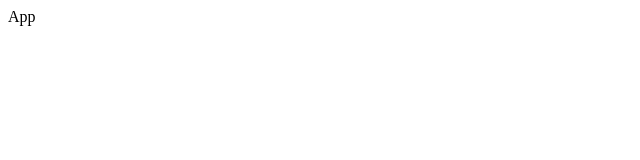
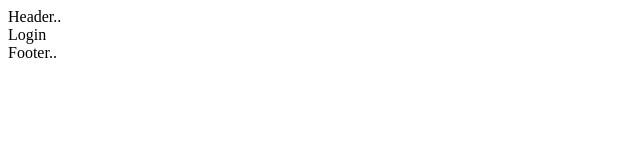
Before and after one commit to su991215/0721susu, a Vue app: page /#/login in a window 1280 px wide. Shown: the top 160 px of the page, without its empty margins (0-640 px from the left). Built offline with nearby package versions, Linux system fonts and the light colour scheme.

Commit message:
添加组件与路由

```diff
--- a/package.json
+++ b/package.json
@@ -9,7 +9,8 @@
   },
   "dependencies": {
     "core-js": "^3.6.5",
-    "vue": "^2.6.11"
+    "vue": "^2.6.11",
+    "vue-router": "^3.4.9"
   },
   "devDependencies": {
     "@vue/cli-plugin-babel": "~4.5.0",
--- a/src/App.vue
+++ b/src/App.vue
@@ -1,10 +1,21 @@
 <template>
-  <div>App</div>
+  <div>
+    <Header />
+    <router-view></router-view>
+    <Footer />
+  </div>
 </template>
 
 <script>
+import Header from "./components/Header";
+import Footer from "./components/Footer";
+
 export default {
   name: "App",
+  components: {
+    Header,
+    Footer,
+  },
 };
 </script>
 
--- /dev/null
+++ b/src/components/Footer/index.vue
@@ -0,0 +1,12 @@
+<template>
+  <div>Footer..</div>
+</template>
+
+<script>
+export default {
+  name: "Footer",
+};
+</script>
+
+<style lang='less' scoped>
+</style>
--- /dev/null
+++ b/src/components/Header/index.vue
@@ -0,0 +1,12 @@
+<template>
+  <div>Header..</div>
+</template>
+
+<script>
+export default {
+  name: "Header",
+};
+</script>
+
+<style lang='less' scoped>
+</style>
--- a/src/main.js
+++ b/src/main.js
@@ -2,9 +2,12 @@
 import Vue from "vue";
 import App from "./App";
 
+import router from "./router";
+
 Vue.config.productionTip = false;
 
-/* eslint-disable no-new */
 new Vue({
   render: (h) => h(App),
+  // 这里使用router
+  router,
 }).$mount("#app");
--- /dev/null
+++ b/src/router/index.js
@@ -0,0 +1,28 @@
+import Vue from "vue";
+import VueRouter from "vue-router";
+import Home from "../views/Home";
+import Login from "../views/Login";
+import Register from "../views/Register";
+import Search from "../views/Search";
+
+Vue.use(VueRouter);
+export default new VueRouter({
+  routes: [
+    {
+      path: "/",
+      component: Home,
+    },
+    {
+      path: "/login",
+      component: Login,
+    },
+    {
+      path: "/register",
+      component: Register,
+    },
+    {
+      path: "/search",
+      component: Search,
+    },
+  ],
+});
--- /dev/null
+++ b/src/views/Home/index.vue
@@ -0,0 +1,12 @@
+<template>
+  <div>Home</div>
+</template>
+
+<script>
+export default {
+  name: "Home",
+};
+</script>
+
+<style lang='less' scoped>
+</style>
--- /dev/null
+++ b/src/views/Login/index.vue
@@ -0,0 +1,12 @@
+<template>
+  <div>Login</div>
+</template>
+
+<script>
+export default {
+  name: "Login",
+};
+</script>
+
+<style lang='less' scoped>
+</style>
--- /dev/null
+++ b/src/views/Register/index.vue
@@ -0,0 +1,12 @@
+<template>
+  <div>Register</div>
+</template>
+
+<script>
+export default {
+  name: "Register",
+};
+</script>
+
+<style lang='less' scoped>
+</style>
--- /dev/null
+++ b/src/views/Search/index.vue
@@ -0,0 +1,12 @@
+<template>
+  <div>Search</div>
+</template>
+
+<script>
+export default {
+  name: "Search",
+};
+</script>
+
+<style lang='less' scoped>
+</style>
```
Also changed, not shown: 1 other file (tests, documents, lock files or other folders).
